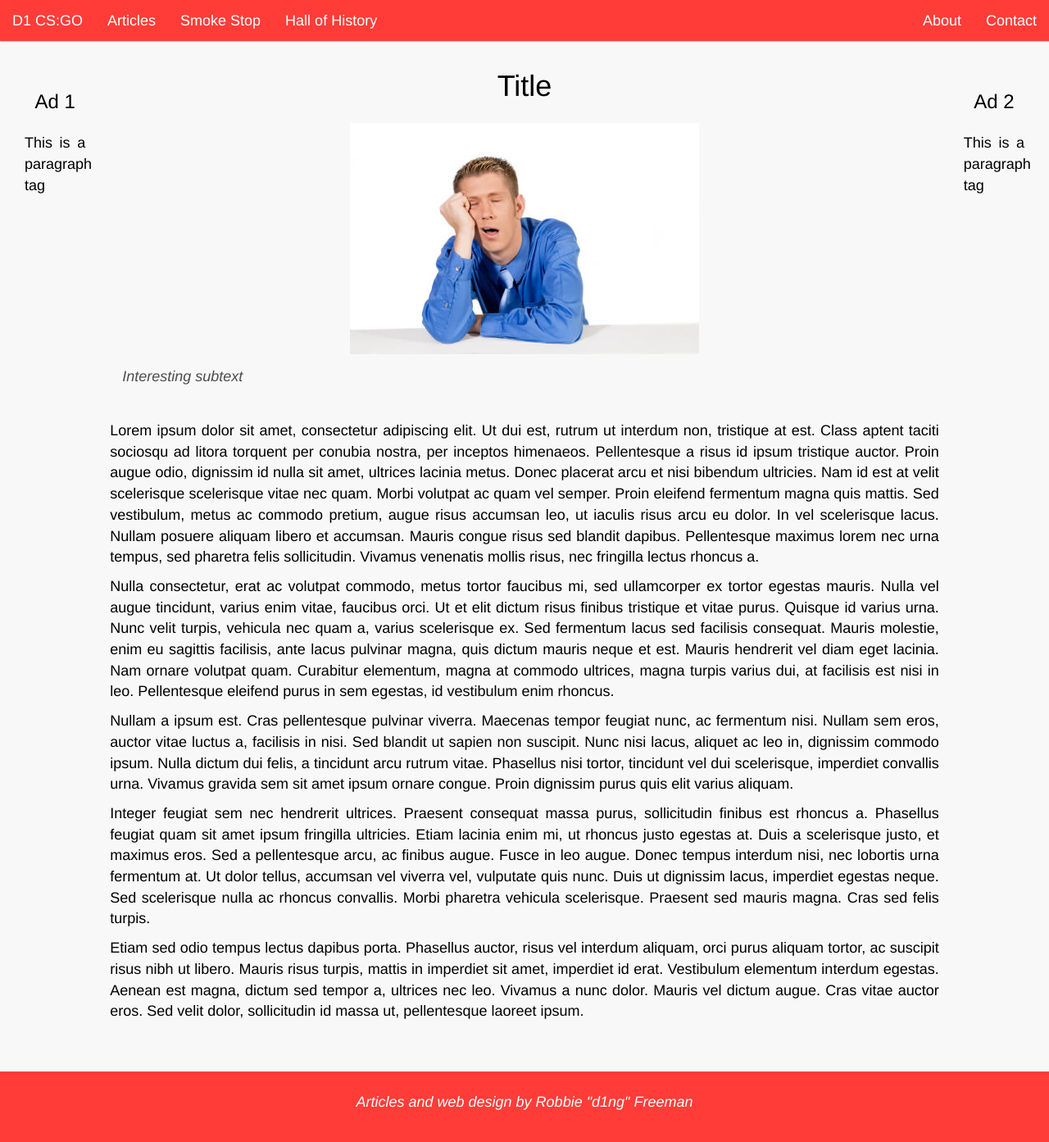
After one commit to robbie-a-freeman/clipd-backend, a Flask app: template templates/articleFiles/example_article.html in a window 1280 px wide. The commit adds this page. Shown: the whole page at 82% size. Run offline with Flask 2, Linux system fonts and the light colour scheme; the template is opened without the code that fills it, so the values that code supplies are empty; some libraries are stand-ins or nearby versions.

Commit message:
Reworked the template heirarchy for articles

```diff
--- a/app.py
+++ b/app.py
@@ -49,9 +49,9 @@
     return render_template('about.html')
 
 # loads the page with list of articles TODO implement
-@app.route('/article/<string>')
-def article():
-    return render_template('index.html')
+@app.route('/article/<query>')
+def article(query):
+        return render_template('articleFiles/' + query + '.html')
 
 # loads the page with list of articles TODO get rid of
 @app.route('/article')
--- a/static/css/customstyle.css
+++ b/static/css/customstyle.css
@@ -5,7 +5,7 @@
 
 .content {
   min-height:100%;
-  margin-top: 100px;
+  margin-top: 50px;
 }
 
 .content p {
@@ -72,5 +72,6 @@
 
 h1, h2, h3 {
   text-align: center;
-  padding: 15px;
+  padding-top: 15px;
+  padding-bottom: 15px;
 }
--- a/static/py/fetch.py
+++ b/static/py/fetch.py
@@ -14,7 +14,7 @@
     ArticlePreview objects
 """
 def fetchHomePage():
-    articles = glob.glob("static/articles/*")
+    articles = glob.glob("static/articleFolders/*")
     articles.sort(key=os.path.getmtime, reverse=True)
     print(articles)
 
--- a/templates/article.html
+++ b/templates/article.html
@@ -1,6 +1,6 @@
 {% extends 'base.html' %}
 
-{% block title %}ARTICLE TITLE{% endblock %}
+
 
 {% block style %}
 <style>
@@ -41,15 +41,11 @@
 
   <div class="col-sm-10 container text-center">
     <div id="article-title">
-      <img alt="bored person" src="../static/img/bp.jpg"></img>
-      <h1>Title</h1>
+      {% block article_title %}{% endblock %}
     </div>
-    <p class="subtext"><i>Interesting subtext</i></p><br>
-    <p>Lorem ipsum dolor sit amet, consectetur adipiscing elit. Ut dui est, rutrum ut interdum non, tristique at est. Class aptent taciti sociosqu ad litora torquent per conubia nostra, per inceptos himenaeos. Pellentesque a risus id ipsum tristique auctor. Proin augue odio, dignissim id nulla sit amet, ultrices lacinia metus. Donec placerat arcu et nisi bibendum ultricies. Nam id est at velit scelerisque scelerisque vitae nec quam. Morbi volutpat ac quam vel semper. Proin eleifend fermentum magna quis mattis. Sed vestibulum, metus ac commodo pretium, augue risus accumsan leo, ut iaculis risus arcu eu dolor. In vel scelerisque lacus. Nullam posuere aliquam libero et accumsan. Mauris congue risus sed blandit dapibus. Pellentesque maximus lorem nec urna tempus, sed pharetra felis sollicitudin. Vivamus venenatis mollis risus, nec fringilla lectus rhoncus a.
-    <p>Nulla consectetur, erat ac volutpat commodo, metus tortor faucibus mi, sed ullamcorper ex tortor egestas mauris. Nulla vel augue tincidunt, varius enim vitae, faucibus orci. Ut et elit dictum risus finibus tristique et vitae purus. Quisque id varius urna. Nunc velit turpis, vehicula nec quam a, varius scelerisque ex. Sed fermentum lacus sed facilisis consequat. Mauris molestie, enim eu sagittis facilisis, ante lacus pulvinar magna, quis dictum mauris neque et est. Mauris hendrerit vel diam eget lacinia. Nam ornare volutpat quam. Curabitur elementum, magna at commodo ultrices, magna turpis varius dui, at facilisis est nisi in leo. Pellentesque eleifend purus in sem egestas, id vestibulum enim rhoncus.</p>
-    <p>Nullam a ipsum est. Cras pellentesque pulvinar viverra. Maecenas tempor feugiat nunc, ac fermentum nisi. Nullam sem eros, auctor vitae luctus a, facilisis in nisi. Sed blandit ut sapien non suscipit. Nunc nisi lacus, aliquet ac leo in, dignissim commodo ipsum. Nulla dictum dui felis, a tincidunt arcu rutrum vitae. Phasellus nisi tortor, tincidunt vel dui scelerisque, imperdiet convallis urna. Vivamus gravida sem sit amet ipsum ornare congue. Proin dignissim purus quis elit varius aliquam.</p>
-    <p>Integer feugiat sem nec hendrerit ultrices. Praesent consequat massa purus, sollicitudin finibus est rhoncus a. Phasellus feugiat quam sit amet ipsum fringilla ultricies. Etiam lacinia enim mi, ut rhoncus justo egestas at. Duis a scelerisque justo, et maximus eros. Sed a pellentesque arcu, ac finibus augue. Fusce in leo augue. Donec tempus interdum nisi, nec lobortis urna fermentum at. Ut dolor tellus, accumsan vel viverra vel, vulputate quis nunc. Duis ut dignissim lacus, imperdiet egestas neque. Sed scelerisque nulla ac rhoncus convallis. Morbi pharetra vehicula scelerisque. Praesent sed mauris magna. Cras sed felis turpis.</p>
-    <p>Etiam sed odio tempus lectus dapibus porta. Phasellus auctor, risus vel interdum aliquam, orci purus aliquam tortor, ac suscipit risus nibh ut libero. Mauris risus turpis, mattis in imperdiet sit amet, imperdiet id erat. Vestibulum elementum interdum egestas. Aenean est magna, dictum sed tempor a, ultrices nec leo. Vivamus a nunc dolor. Mauris vel dictum augue. Cras vitae auctor eros. Sed velit dolor, sollicitudin id massa ut, pellentesque laoreet ipsum.</p>
+    {% block article_picture %}{% endblock %}
+    {% block article_picture_subtext %}{% endblock %}
+    {% block article_content %}{% endblock %}
   </div>
 
   <div class="col-sm-1 container text-center">
--- /dev/null
+++ b/templates/articleFiles/example_article.html
@@ -0,0 +1,16 @@
+{% extends 'article.html' %}
+
+{% block article_title %}<h1>{% block title %}Title{% endblock %}</h1>{% endblock %}
+{% block article_picture %}
+<img alt="bored person" src="../static/img/bp.jpg"></img>
+{% endblock %}
+{% block article_picture_subtext %}
+<p class="subtext"><i>Interesting subtext</i></p><br>
+{% endblock %}
+{% block article_content %}
+<p>Lorem ipsum dolor sit amet, consectetur adipiscing elit. Ut dui est, rutrum ut interdum non, tristique at est. Class aptent taciti sociosqu ad litora torquent per conubia nostra, per inceptos himenaeos. Pellentesque a risus id ipsum tristique auctor. Proin augue odio, dignissim id nulla sit amet, ultrices lacinia metus. Donec placerat arcu et nisi bibendum ultricies. Nam id est at velit scelerisque scelerisque vitae nec quam. Morbi volutpat ac quam vel semper. Proin eleifend fermentum magna quis mattis. Sed vestibulum, metus ac commodo pretium, augue risus accumsan leo, ut iaculis risus arcu eu dolor. In vel scelerisque lacus. Nullam posuere aliquam libero et accumsan. Mauris congue risus sed blandit dapibus. Pellentesque maximus lorem nec urna tempus, sed pharetra felis sollicitudin. Vivamus venenatis mollis risus, nec fringilla lectus rhoncus a.
+<p>Nulla consectetur, erat ac volutpat commodo, metus tortor faucibus mi, sed ullamcorper ex tortor egestas mauris. Nulla vel augue tincidunt, varius enim vitae, faucibus orci. Ut et elit dictum risus finibus tristique et vitae purus. Quisque id varius urna. Nunc velit turpis, vehicula nec quam a, varius scelerisque ex. Sed fermentum lacus sed facilisis consequat. Mauris molestie, enim eu sagittis facilisis, ante lacus pulvinar magna, quis dictum mauris neque et est. Mauris hendrerit vel diam eget lacinia. Nam ornare volutpat quam. Curabitur elementum, magna at commodo ultrices, magna turpis varius dui, at facilisis est nisi in leo. Pellentesque eleifend purus in sem egestas, id vestibulum enim rhoncus.</p>
+<p>Nullam a ipsum est. Cras pellentesque pulvinar viverra. Maecenas tempor feugiat nunc, ac fermentum nisi. Nullam sem eros, auctor vitae luctus a, facilisis in nisi. Sed blandit ut sapien non suscipit. Nunc nisi lacus, aliquet ac leo in, dignissim commodo ipsum. Nulla dictum dui felis, a tincidunt arcu rutrum vitae. Phasellus nisi tortor, tincidunt vel dui scelerisque, imperdiet convallis urna. Vivamus gravida sem sit amet ipsum ornare congue. Proin dignissim purus quis elit varius aliquam.</p>
+<p>Integer feugiat sem nec hendrerit ultrices. Praesent consequat massa purus, sollicitudin finibus est rhoncus a. Phasellus feugiat quam sit amet ipsum fringilla ultricies. Etiam lacinia enim mi, ut rhoncus justo egestas at. Duis a scelerisque justo, et maximus eros. Sed a pellentesque arcu, ac finibus augue. Fusce in leo augue. Donec tempus interdum nisi, nec lobortis urna fermentum at. Ut dolor tellus, accumsan vel viverra vel, vulputate quis nunc. Duis ut dignissim lacus, imperdiet egestas neque. Sed scelerisque nulla ac rhoncus convallis. Morbi pharetra vehicula scelerisque. Praesent sed mauris magna. Cras sed felis turpis.</p>
+<p>Etiam sed odio tempus lectus dapibus porta. Phasellus auctor, risus vel interdum aliquam, orci purus aliquam tortor, ac suscipit risus nibh ut libero. Mauris risus turpis, mattis in imperdiet sit amet, imperdiet id erat. Vestibulum elementum interdum egestas. Aenean est magna, dictum sed tempor a, ultrices nec leo. Vivamus a nunc dolor. Mauris vel dictum augue. Cras vitae auctor eros. Sed velit dolor, sollicitudin id massa ut, pellentesque laoreet ipsum.</p>
+{% endblock %}
```
Also changed, not shown: static/articleFolders/example_article/Small-mario.png (renamed from static/articles/testArticle/Small-mario.png).
